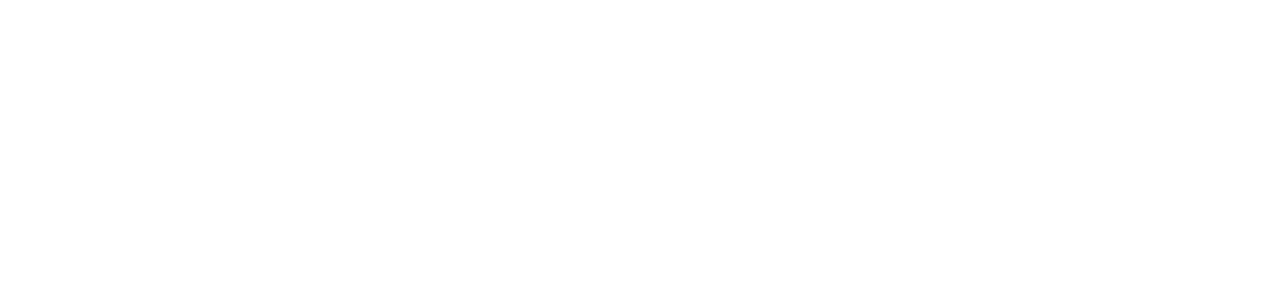
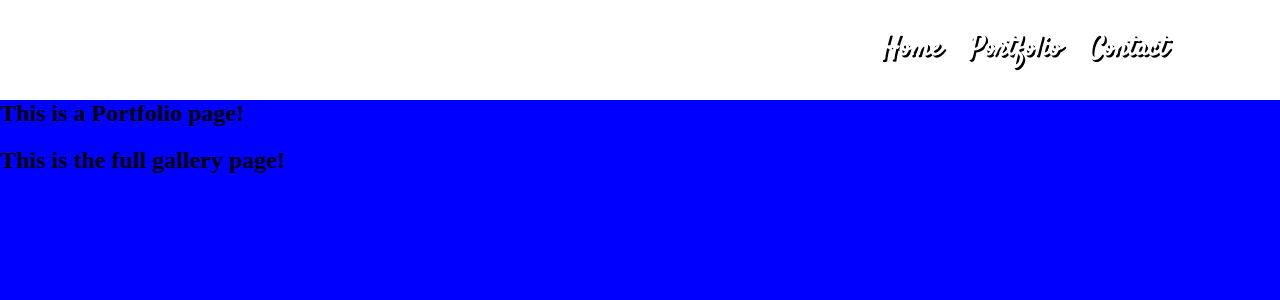
Before and after one commit to Raymond-Cox/fortitude-react, a React (Create React App) app: page /portfolio in a window 1280 px wide. Shown: the top 300 px of the page. Built offline with nearby package versions, Linux system fonts and the light colour scheme.

Commit message:
Front Page / Navbar
-Fully functional homepage
-Home Navbar
-Away Navbar

```diff
--- a/package.json
+++ b/package.json
@@ -6,7 +6,8 @@
     "react": "^16.4.1",
     "react-dom": "^16.4.1",
     "react-router-dom": "^4.3.1",
-    "react-scripts": "1.1.4"
+    "react-scripts": "1.1.4",
+    "styled-components": "^3.3.3"
   },
   "scripts": {
     "start": "react-scripts start",
--- a/public/index.html
+++ b/public/index.html
@@ -10,6 +10,7 @@
     -->
     <link rel="manifest" href="%PUBLIC_URL%/manifest.json">
     <link rel="shortcut icon" href="%PUBLIC_URL%/favicon.ico">
+    <link href="https://fonts.googleapis.com/css?family=Satisfy" rel="stylesheet">
     <!--
       Notice the use of %PUBLIC_URL% in the tags above.
       It will be replaced with the URL of the `public` folder during the build.
--- a/src/App.css
+++ b/src/App.css
@@ -1,28 +1,4 @@
-.App {
-  text-align: center;
+body {
+  margin: 0;
+  margin-top: -20px;
 }
-
-.App-logo {
-  animation: App-logo-spin infinite 20s linear;
-  height: 80px;
-}
-
-.App-header {
-  background-color: #222;
-  height: 150px;
-  padding: 20px;
-  color: white;
-}
-
-.App-title {
-  font-size: 1.5em;
-}
-
-.App-intro {
-  font-size: large;
-}
-
-@keyframes App-logo-spin {
-  from { transform: rotate(0deg); }
-  to { transform: rotate(360deg); }
-}
--- a/src/App.js
+++ b/src/App.js
@@ -1,9 +1,11 @@
 import React from 'react';
 import './App.css';
 import Main from './Routing/Main.js';
+import Nav from './Components/Navbar/Nav.js';
 
 const App = () => (
-  <div>
+  <div className="App">
+    <Nav />
     <Main />
   </div>
 )
--- a/src/Components/Gallery/Gallery.js
+++ b/src/Components/Gallery/Gallery.js
@@ -2,15 +2,23 @@
 import { Switch, Route } from 'react-router-dom';
 import FullGallery from './FullGallery.js';
 import IndividualGallery from './IndividualGallery';
+import styled from 'styled-components';
 
+const Div = styled.div`
+  height: 100vh;
+  width: 100vw;
+  background-color: blue;
+  margin: 0;
+  padding: 0;
+`;
 const Gallery = () => (
-  <div>
-    <h2>This is a gallery page!</h2>
+  <Div>
+    <h2>This is a Portfolio page!</h2>
     <Switch>
-      <Route exact path='/gallery' component={FullGallery} />
-      <Route path='/gallery/:name' component={IndividualGallery} />
+      <Route exact path='/portfolio' component={FullGallery} />
+      <Route path='/portfolio/:name' component={IndividualGallery} />
     </Switch>
-  </div>
+  </Div>
 );
 
 export default Gallery;
--- a/src/Components/Landing/Home.js
+++ b/src/Components/Landing/Home.js
@@ -1,9 +1,18 @@
 import React from 'react';
+import { PhotoBackground } from './style.js';
 
 const Home = () => (
-  <div>
-    <h2>This is the Home page!</h2>
-  </div>
+  <PhotoBackground className="Slideshow">
+    <li>
+      <span className="img-1 img-rotate">Image 01</span>
+    </li>
+    <li>
+      <span className="img-2 img-rotate">Image 02</span>
+    </li>
+    <li>
+      <span className="img-3 img-rotate">Image 03</span>
+    </li>
+  </PhotoBackground>
 );
 
 export default Home;
--- /dev/null
+++ b/src/Components/Landing/style.js
@@ -0,0 +1,62 @@
+import styled, { keyframes } from 'styled-components';
+
+const PhotoChange = keyframes`
+  0% {
+    opacity: 0;
+    animation-timing-function: ease-in; }
+  8% {
+    opacity: 1;
+    animation-timing-function: ease-out; }
+  33% {opacity: 1;}
+  40% {opacity: 0;}
+  100% {opacity: 0;}
+`;
+export const PhotoBackground = styled.ul`
+  position: fixed;
+  margin: 0;
+  width: 100%;
+  height: 100%;
+  top: 0px;
+  left: 0px;
+  z-index: -1;
+  list-style-type: none;
+    .Slideshow:after {
+      position: fixed;
+      width: 100%;
+      height: 100%;
+      top: 0px;
+      left: 0px;
+      z-index: 0;
+      list-style-type: none;
+    }
+    .img-rotate {
+      width: 100%;
+      height: 100%;
+      position: absolute;
+      top: 0px;
+      left: 0px;
+      color: transparent;
+      background-size: cover;
+      background-position: 50% 50%;
+      background-repeat: none;
+      opacity: 0;
+      z-index: 0;
+      animation: ${PhotoChange} 18s linear infinite 0s;
+    }
+  .img-1 {
+  background-image: url(https://webdesignbyraymond.com/fortitudephotos/1.jpg);
+  }
+  .img-2 {
+  background-image: url(https://webdesignbyraymond.com/fortitudephotos/2.jpg);
+  background-size: cover;
+  background-position: 50% 10%;
+  animation-delay: 6s;
+  }
+  .img-3 {
+  background-image: url(https://webdesignbyraymond.com/fortitudephotos/3.jpg);
+  background-position: 50% 10%;
+  animation-delay: 12s;
+  }
+  .no-cssanimations .Slideshow li span {
+  opacity: 1; }
+`;
--- /dev/null
+++ b/src/Components/Navbar/Nav.js
@@ -0,0 +1,75 @@
+import React, { Component } from 'react';
+import { NavLink } from 'react-router-dom';
+import '../../App.css';
+import {Navbar, List, AwayNavbar, AwayList, Brand } from './style.js';
+
+class Nav extends Component {
+  constructor(props) {
+    super(props);
+    this.state = {
+      home: true
+    };
+  }
+
+  toHome = () => {
+    if(this.state.home === false)
+    this.setState({
+      home: true
+    });
+  }
+  awayFromHome = () => {
+    if(this.state.home === true)
+    this.setState({
+      home: false
+    });
+  }
+  componentDidMount() {
+    console.log('Component mounted ' + this.state.home);
+  }
+  componentDidUpdate() {
+    console.log('Component updated ' + this.state.home);
+  }
+  render() {
+    const isHome = this.state.home;
+
+    return (
+      <div>
+        {isHome ? (
+          <HomeNavigation
+            toHome={this.toHome}
+            awayFromHome={this.awayFromHome}
+            homeCondition={this.state.home} />
+        ) : (
+          <AwayNavigation
+            toHome={this.toHome}
+            awayFromHome={this.awayFromHome}
+            homeCondition={this.state.home} />
+        )}
+      </div>
+    )
+  }
+}
+
+const HomeNavigation = (props) => (
+  <Navbar>
+    <List>
+      <li><NavLink exact to="/" className="NavbarLink" onClick={props.toHome}>Home</NavLink><span></span></li>
+      <li><NavLink to="/portfolio" className="NavbarLink" onClick={props.awayFromHome}>Portfolio</NavLink></li>
+      <li><NavLink to="/contact" className="NavbarLink" onClick={props.awayFromHome}>Contact</NavLink></li>
+    </List>
+  </Navbar>
+  )
+
+const AwayNavigation = (props) => (
+  <AwayNavbar>
+    <Brand>
+      <h1>Fortitude Photography</h1>
+    </Brand>
+    <AwayList>
+      <li><NavLink exact to="/" className="NavbarLink" onClick={props.toHome}>Home</NavLink><span></span></li>
+      <li><NavLink to="/portfolio" className="NavbarLink" onClick={props.awayFromHome}>Portfolio</NavLink></li>
+      <li><NavLink to="/contact" className="NavbarLink" onClick={props.awayFromHome}>Contact</NavLink></li>
+    </AwayList>
+  </AwayNavbar>
+)
+export default Nav;
--- /dev/null
+++ b/src/Components/Navbar/style.js
@@ -0,0 +1,68 @@
+import styled from 'styled-components';
+
+export const Navbar = styled.div`
+  display: flex;
+  justify-content: flex-end;
+  align-items: flex-start;
+  height: 100px;
+  padding: 0;
+`;
+export const AwayNavbar = Navbar.extend`
+  justify-content: space-between;
+  height: 100px;
+`;
+export const List = styled.ul`
+  display: flex;
+  justify-content: center;
+  align-items: center;
+  padding-left: 0;
+  margin-top: 20px;
+  list-style-type: none;
+  width: 40%;
+  height: 100%;
+  font-size: 1.75rem;
+  .NavbarLink {
+    display: inline-block;
+    color: white;
+    text-shadow: 2px 2px black;
+    padding: 0 .5em 0 .5em;
+    font-family: 'Satisfy', cursive;
+    font-weight: bold;
+    text-decoration: none;
+  };
+  .NavbarLink:after {
+    content: '';
+    display: block;
+    width: 0;
+    height: 2px;
+    background-color: white;
+    box-shadow: 1px 1px 2px black;
+    transition: width .3s;
+  }
+  .NavbarLink:hover:after {
+    width: 100%;
+  }
+`;
+export const AwayList = List.extend`
+  border: 1px solid orange;
+  .NavbarLink {
+    color: #333333;
+    text-shadow: 1px 1px lightgrey;
+  }
+  .NavbarLink:after {
+    background-color: #333333;
+    box-shadow: 1px 1px 2px lightgrey;
+  }
+`;
+export const Brand = styled.div`
+  display: flex;
+  align-items: center;
+  height: 100%;
+  width: 30%;
+  padding-left: 100px;
+  margin-top: 20px;
+  color: #333333;
+  text-shadow: 1px 1px lightgrey;
+  font-family: 'satisfy', cursive;
+  border: 1px solid red;
+`;
--- a/src/Routing/Main.js
+++ b/src/Routing/Main.js
@@ -5,13 +5,13 @@
 import Contact from '../Components/Contact/Contact.js';
 
 const Main = () => (
-  <main>
+  <div>
     <Switch>
       <Route exact path='/' component={Home} />
-      <Route path='/gallery' component={Gallery} />
+      <Route path='/portfolio' component={Gallery} />
       <Route path='/contact' component={Contact} />
     </Switch>
-  </main>
+  </div>
 )
 
 export default Main;
```
Also changed, not shown: 1 other file (tests, documents, lock files or other folders).
